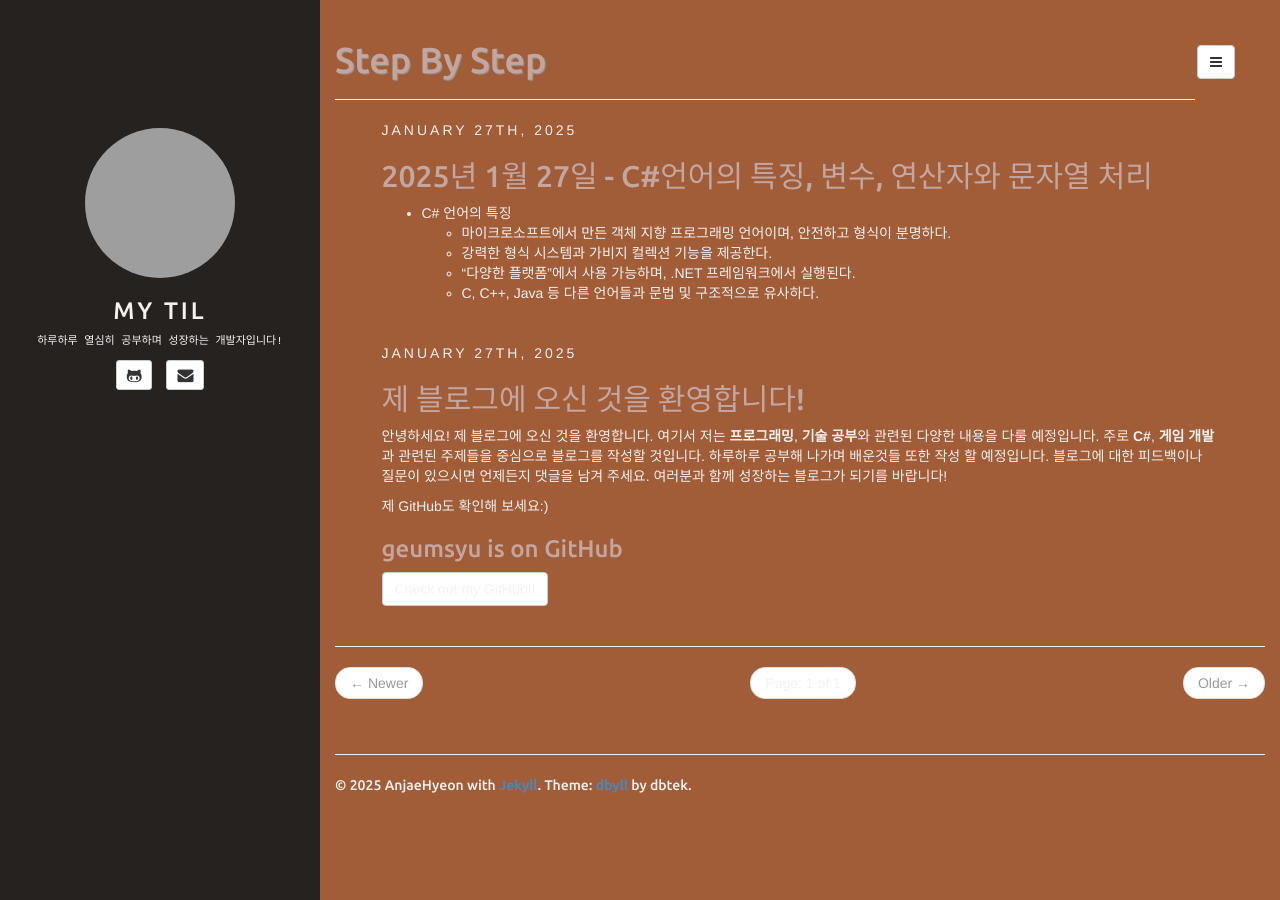
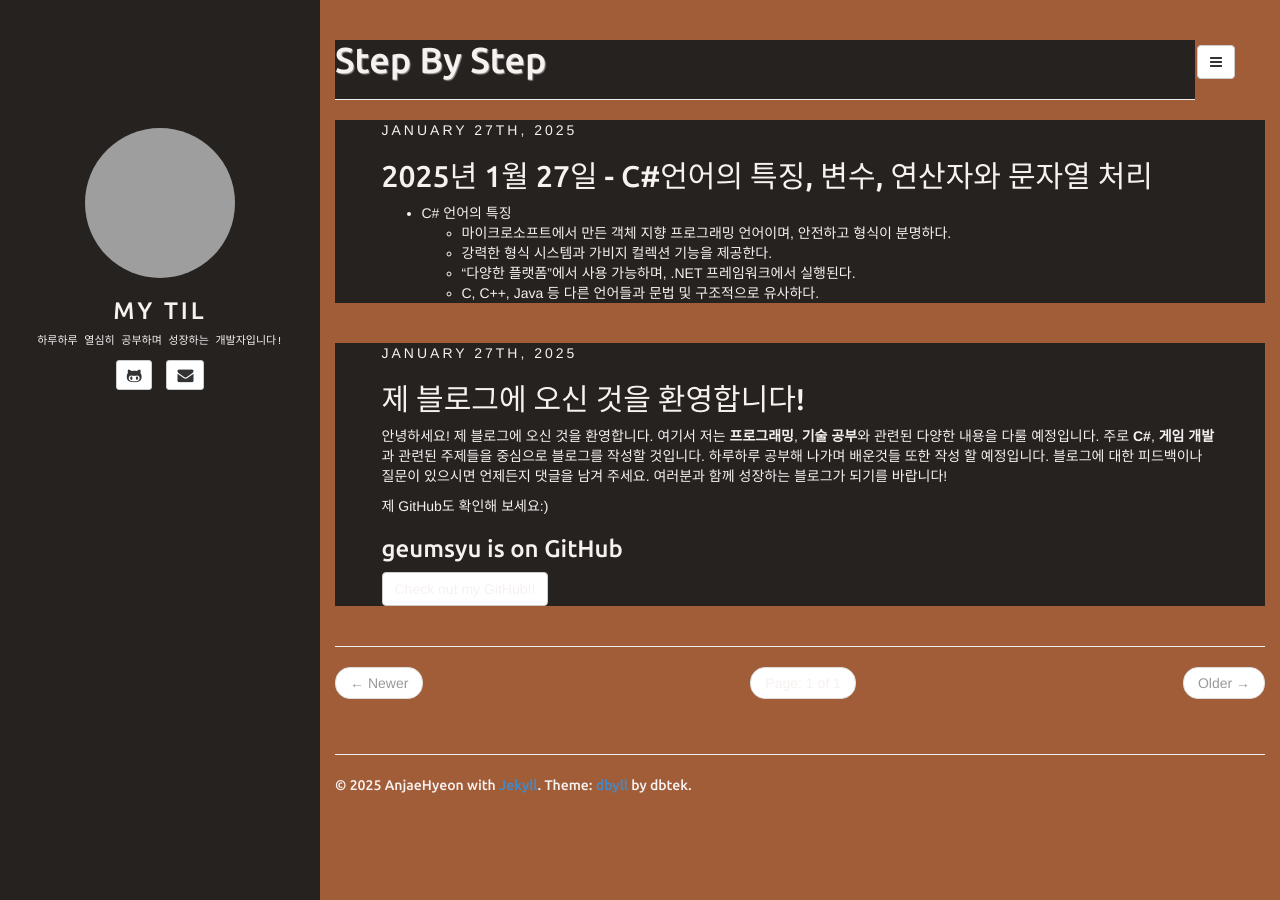
Before and after one commit to geumsyu/geumsyu.github.io, a Jekyll site: the page built from index.html, in a window 1280 px wide. Built offline with Jekyll 4.4.1, drawn with Linux system fonts in a browser that asks for light colours; the list of posts is cut into pages by our own code; grey boxes are pictures that could not be loaded.

Commit message:
Update style.css

```diff
--- a/assets/css/style.css
+++ b/assets/css/style.css
@@ -1,7 +1,7 @@
 @import url(//fonts.googleapis.com/css?family=Ubuntu:500&subset=latin,latin-ext);
 
 body{
-    background-color: #A15C38; /* 배경색을 #A15C38으로 변경 */
+    background-color: #A15C38; /* 전체 배경색은 #A15C38 유지 */
     color: #F7F1F0; /* 기본 글자색을 #F7F1F0으로 변경 */
 }
 
@@ -9,7 +9,7 @@ body{
     position: fixed;
     top: 0px;
     padding-top: 10%;
-    background-color: #262220; /* 사이드바 색상 #262220으로 변경 */
+    background-color: #262220; /* 사이드바 색상 #262220 */
     color: #F7F1F0; /* 사이드바 글자색을 #F7F1F0으로 변경 */
 }
 
@@ -83,7 +83,8 @@ article .share .gplus:hover {
 }
 
 .page-header {
-    color: #C3A6A0; /* 포스트 제목 색상 #C3A6A0으로 변경 */
+    color: #F7F1F0; /* 포스트 제목 색상 #F7F1F0으로 변경 */
+    background-color: #262220; /* 포스트 제목 배경색 #262220 */
     text-shadow: 1px 1px 1px rgba(150, 150, 150, 1);
 }
 
@@ -95,6 +96,8 @@ article .share .gplus:hover {
 
 article{
     margin-bottom: 40px;
+    background-color: #262220; /* 포스트 배경색 #262220으로 변경 */
+    color: #F7F1F0; /* 글자색을 #F7F1F0으로 변경 */
 }
 
 .article_body{
@@ -124,14 +127,14 @@ article.home h4,
 article.home h5,
 article.home h6 {
     font-family: 'Ubuntu', sans-serif;
-    color: #C3A6A0; /* 포스트 제목 색상 #C3A6A0으로 변경 */
+    color: #F7F1F0; /* 포스트 제목 색상 #F7F1F0으로 변경 */
 }
 
 article.home h1 a,
 article.home h2 a,
 article.home h3 a,
 article.home h4 a {
-    color: #C3A6A0; /* 포스트 제목 링크 색상 #C3A6A0으로 변경 */
+    color: #F7F1F0; /* 포스트 제목 링크 색상 #F7F1F0으로 변경 */
 }
 article.home h1 a:hover,
 article.home h2 a:hover,
```
